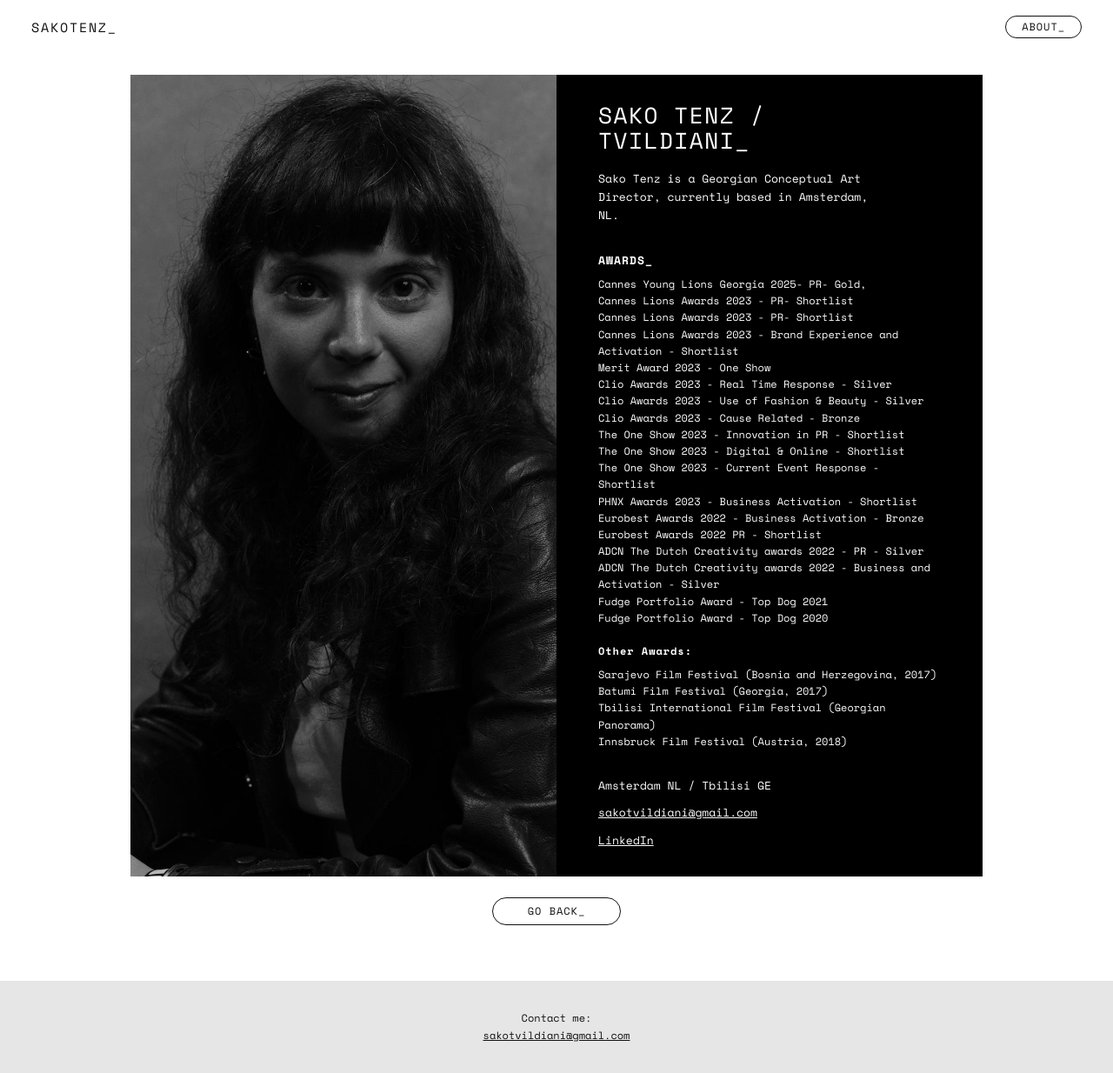
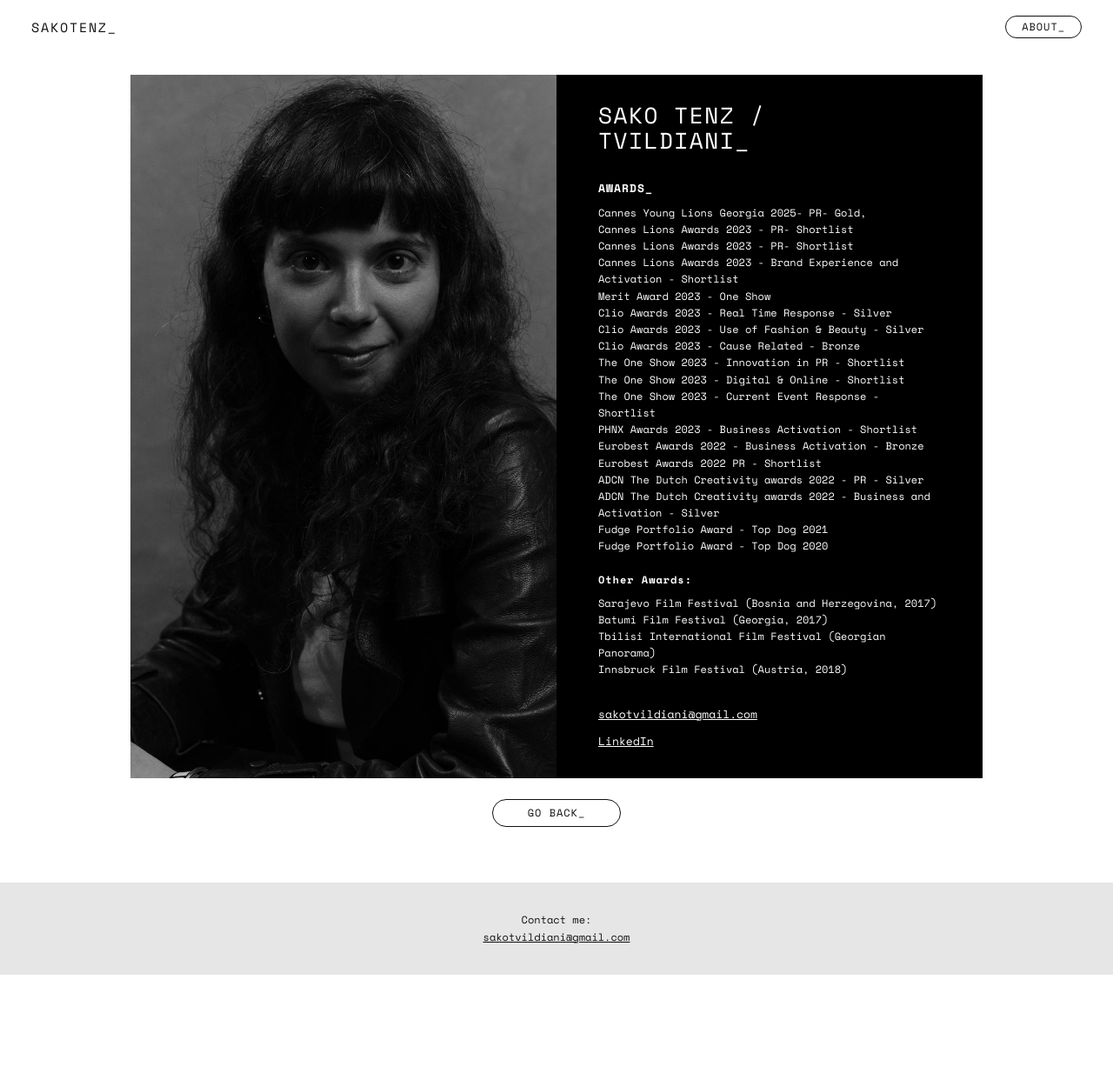
Before and after one commit to sakotenzin/sakotenz.github.io, a Jekyll site: the page built from about-sako.html, in a window 1280 px wide. Shown: the whole page at 87% size. Built offline with Jekyll 4.4.1, drawn with Linux system fonts in a browser that asks for light colours; after the commit the page ends 1121 px from its top, so only the background shows below that.

Commit message:
Update _data/about.yml (via Pages CMS)

```diff
--- a/_data/about.yml
+++ b/_data/about.yml
@@ -1,16 +1,15 @@
 page_title: ABOUT_
-description: "Sako Tenz is a Georgian Conceptual Art Director, currently based
-  in Amsterdam, NL. "
+description: >-
+  Sako Tvildiani is a Georgian Conceptual Art Director, currently based in
+  Amsterdam, NL and Tbilisi, GE.
+
+  Drop me a message at Sakotvildiani@gmail.com
 hero_image: /assets/img/img-20260925-wa0007.jpg
 hero_width: 1200
 hero_height: 1600
-hero_focus: upper
 hero_name: |-
   SAKO TENZ /
   TVILDIANI_
-bio: Sako Tenz is a Georgian Conceptual Art Director, currently based in
-  Amsterdam, NL.
-location: Amsterdam NL / Tbilisi GE
 linkedin: https://www.linkedin.com/in/sako-tvildiani-a6a28520b/
 trophy_width: 1280
 trophy_height: 1920
```
